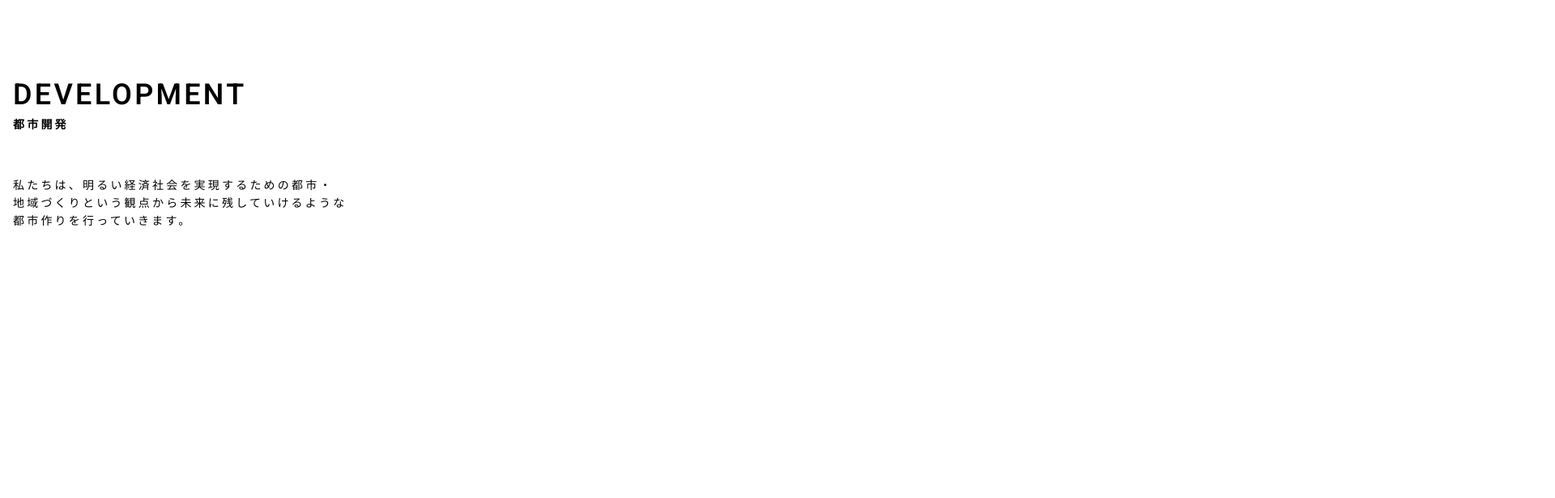
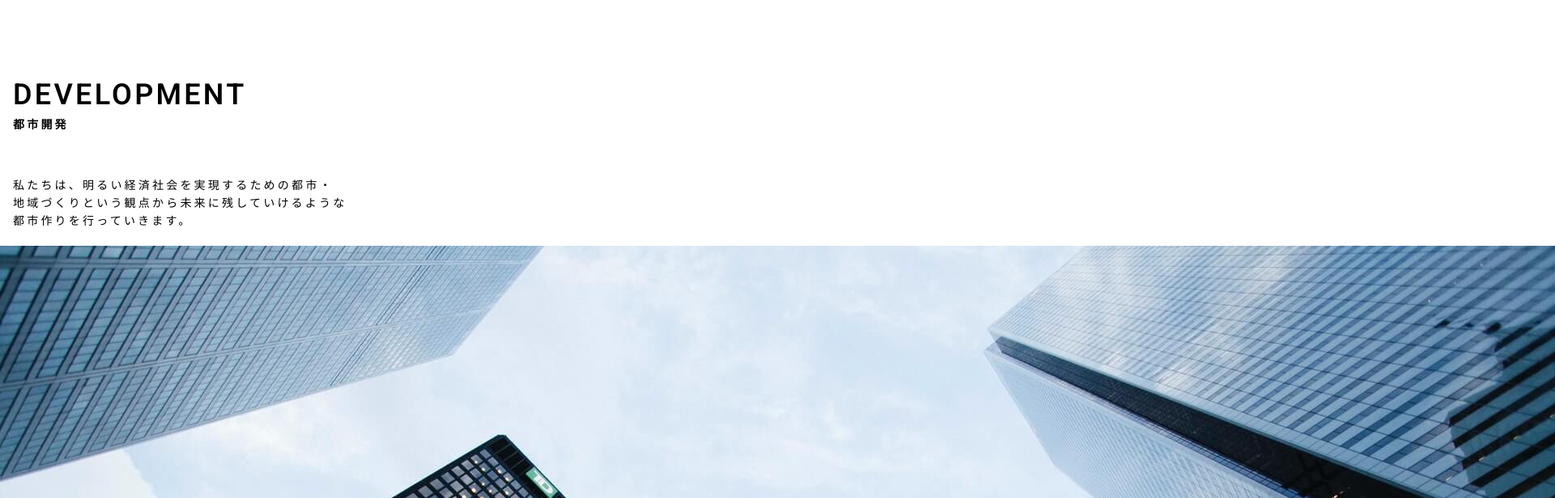
Before and after one commit to makowithyou/CodingPractice_extra4, a plain HTML site: page index.html in a window 1280 px wide. Shown: the top 616 px of the page at 81% size, 1920 px wide, since content can reach past the window. Drawn offline with Linux system fonts and the light colour scheme.

Commit message:
Update index.html

```diff
--- a/index.html
+++ b/index.html
@@ -20,7 +20,7 @@
                 私たちは、明るい経済社会を実現するための都市・<br class="pc">地域づくりという観点から未来に残していけるような<br class="pc">都市作りを行っていきます。
             </p>
         </div>
-        <div class="image"></div>
+        <img src="https://github.com/makowithyou/CodingPractice_extra4/blob/main/image/development.jpg?raw=true" alt="development">
     </main>
 </body>
 
```
